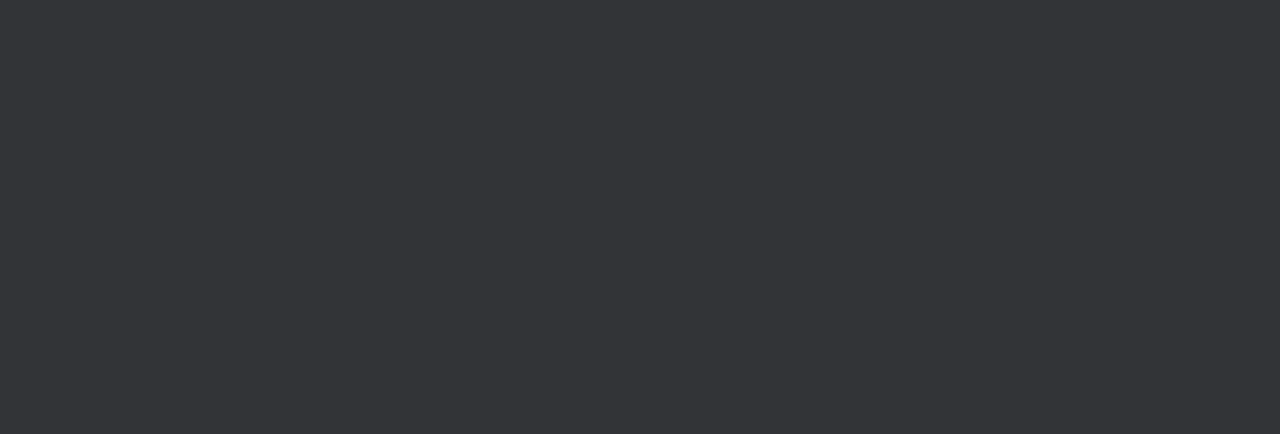
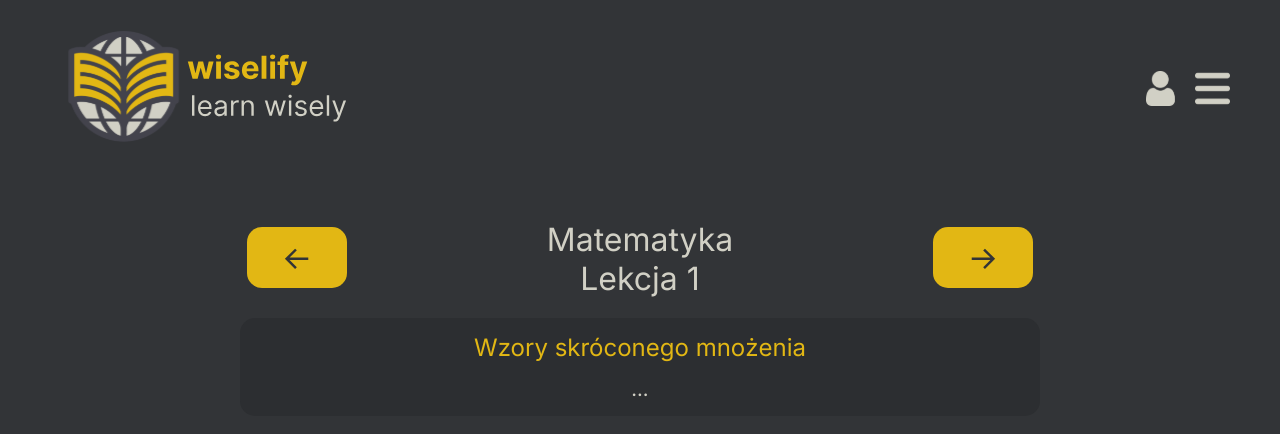
Before and after one commit to gzaprzala/wiselify, a React (Vite) app in the folder frontend/: page /courses/maths/lesson1 in a window 1280 px wide. Before the commit this address had no page. Shown: the top 434 px of the page. Built offline with nearby package versions, Linux system fonts and the light colour scheme.

Commit message:
Implemented static lesson template

```diff
--- a/frontend/src/App.tsx
+++ b/frontend/src/App.tsx
@@ -2,6 +2,7 @@ import { Routes, Route } from 'react-router-dom';
 import Home from '@views/Home/Home';
 import Courses from './views/Courses/Courses';
 import Maths from './views/Maths/view/Maths';
+import Lesson1 from './views/Maths/lessons/Lesson1/Lesson1';
 
 const App = () => {
 	return (
@@ -9,6 +10,7 @@ const App = () => {
 			<Route path='/' element={<Home />} />
 			<Route path='/courses' element={<Courses />} />
 			<Route path='/courses/maths' element={<Maths />} />
+			<Route path='/courses/maths/lesson1' element={<Lesson1 />} />
 		</Routes>
 	);
 };
--- /dev/null
+++ b/frontend/src/components/LessonContainer/LessonContainer.module.css
@@ -0,0 +1,130 @@
+.lesson-container {
+	text-align: center;
+	height: 100vh;
+	width: 100vw;
+	display: flex;
+	flex-direction: column;
+	overflow-x: hidden;
+	align-items: center;
+}
+
+.lesson-container-mobile {
+	display: none;
+}
+
+.lesson {
+	text-align: center;
+	height: 100vh;
+	width: 100vw;
+	display: flex;
+	flex-direction: column;
+	overflow-x: hidden;
+	align-items: center;
+}
+
+.lesson-main {
+	order: 3;
+	width: 800px;
+	display: flex;
+	flex-direction: column;
+	flex-wrap: wrap;
+	align-items: center;
+	justify-content: center;
+	background-color: #2c2e31;
+	border-radius: 15px;
+	color: #d1d0c5;
+	font-size: 28px;
+	font-weight: 400;
+	padding-bottom: 15px;
+}
+
+.lesson-content-upper {
+	display: flex;
+	flex-direction: row;
+	align-items: center;
+	justify-content: center;
+}
+
+.lesson-content-upper-text {
+	display: flex;
+	flex-direction: column;
+	align-items: center;
+	justify-content: center;
+	padding: 0 200px;
+}
+
+.lesson-span {
+	order: 2;
+	color: #d1d0c5;
+	font-size: 32px;
+}
+
+.lesson-span-color {
+	color: #e2b714;
+	font-size: 24px;
+	padding: 15px 0;
+}
+
+.lesson-span-normal {
+	font-size: 20px;
+	text-align: left;
+}
+
+.lesson-content {
+	order: 1;
+	padding: 220px 0 50px 0;
+	gap: 20px;
+	display: flex;
+	flex-direction: column;
+	align-items: center;
+	justify-content: center;
+}
+
+.lesson-arrow {
+	width: 100px;
+	height: 61px;
+}
+
+@media screen and (max-width: 500px) {
+	.lesson-list {
+		width: 100%;
+	}
+
+	.lesson-main {
+		width: 99%;
+		font-size: 24px;
+	}
+
+	.lesson-span-color {
+		font-size: 24px;
+		padding: 10px 0;
+	}
+
+	.lesson-container-mobile {
+		display: flex;
+		order: 1;
+		width: 100%;
+		align-items: center;
+		justify-content: center;
+		align-self: flex-start;
+		padding-top: 7%;
+	}
+
+	.lesson-content {
+		order: 1;
+		padding: 50px 0;
+	}
+
+	.lesson-span {
+		font-size: 24px;
+	}
+
+	.lesson-content-upper-text {
+		padding: 0 30px;
+	}
+
+	.lesson-arrow {
+		width: 78px;
+		height: 50px;
+	}
+}
--- /dev/null
+++ b/frontend/src/components/LessonContainer/LessonContainer.tsx
@@ -0,0 +1,47 @@
+import NavBar from '@/components/NavBar/NavBar';
+import logo from '@assets/img/logo-napisy.svg';
+import arrowleft from '@assets/img/arrow-left.svg';
+import arrowright from '@assets/img/arrow-right.svg';
+import { Link } from 'react-router-dom';
+import style from './LessonContainer.module.css';
+
+const LessonContainer = (props: {
+	name: String;
+	lesson: String;
+	topic: String;
+}) => {
+	return (
+		<div className={style['lesson-container']}>
+			<div className={style['lesson-container-mobile']}>
+				<Link to='/'>
+					<img src={logo} className={style['lesson-logo']} alt='logo' />
+				</Link>
+			</div>
+			<NavBar />
+			<div className={style['lesson-content']}>
+				<div className={style['lesson-content-upper']}>
+					<Link to='/courses/maths/lesson1'>
+						<img src={arrowleft} alt='left' className={style['lesson-arrow']} />
+					</Link>
+					<div className={style['lesson-content-upper-text']}>
+						<span className={style['lesson-span']}>{props.name}</span>
+						<span className={style['lesson-span']}>{props.lesson}</span>
+					</div>
+					<Link to='/courses/maths/lesson1'>
+						<img
+							src={arrowright}
+							alt='right'
+							className={style['lesson-arrow']}
+						/>
+					</Link>
+				</div>
+				<div className={style['lesson-main']}>
+					<span className={style['lesson-span-color']}>{props.topic}</span>
+					<div className={style['lesson-span-normal']}>...</div>
+				</div>
+			</div>
+		</div>
+	);
+};
+
+export default LessonContainer;
--- /dev/null
+++ b/frontend/src/views/Maths/lessons/Lesson1/Lesson1.tsx
@@ -0,0 +1,15 @@
+import LessonContainer from '@/components/LessonContainer/LessonContainer';
+
+const Lesson1 = () => {
+	return (
+		<div>
+			<LessonContainer
+				name='Matematyka'
+				lesson='Lekcja 1'
+				topic='Wzory skróconego mnożenia'
+			/>
+		</div>
+	);
+};
+
+export default Lesson1;
--- a/frontend/src/views/Maths/view/Maths.tsx
+++ b/frontend/src/views/Maths/view/Maths.tsx
@@ -16,10 +16,17 @@ const Maths = () => {
 			<div className={style['maths-content']}>
 				<span className={style['maths-span']}>Dostępne lekcje:</span>
 				<div className={style['maths-list']}>
-					<ThinTile name='1. Twierdzenie Pitagorasa' />
-					<ThinTile name='2. Funkcja kwadratowa' />
-					<ThinTile name='3. Logarytmy' />
-					<ThinTile name='4. Funkcje trygonometryczne' />
+					<Link to='/courses/maths/lesson1'>
+						<ThinTile name='1. Wzory skróconego mnożenia' />
+					</Link>
+					<ThinTile name='2. Twierdzenie Pitagorasa' />
+					<ThinTile name='3. Funkcja kwadratowa' />
+					<ThinTile name='4. Logarytmy' />
+					<ThinTile name='5. Funkcje trygonometryczne' />
+					<ThinTile name='6. Permutacje' />
+					<ThinTile name='7. Wartość bezwzględna' />
+					<ThinTile name='8. Ciąg arytmetyczny' />
+					<ThinTile name='9. Ciąg geometryczny' />
 				</div>
 			</div>
 		</div>
```
Also changed, not shown: frontend/src/assets/img/arrow-left.svg (added), frontend/src/assets/img/arrow-right.svg (added).
